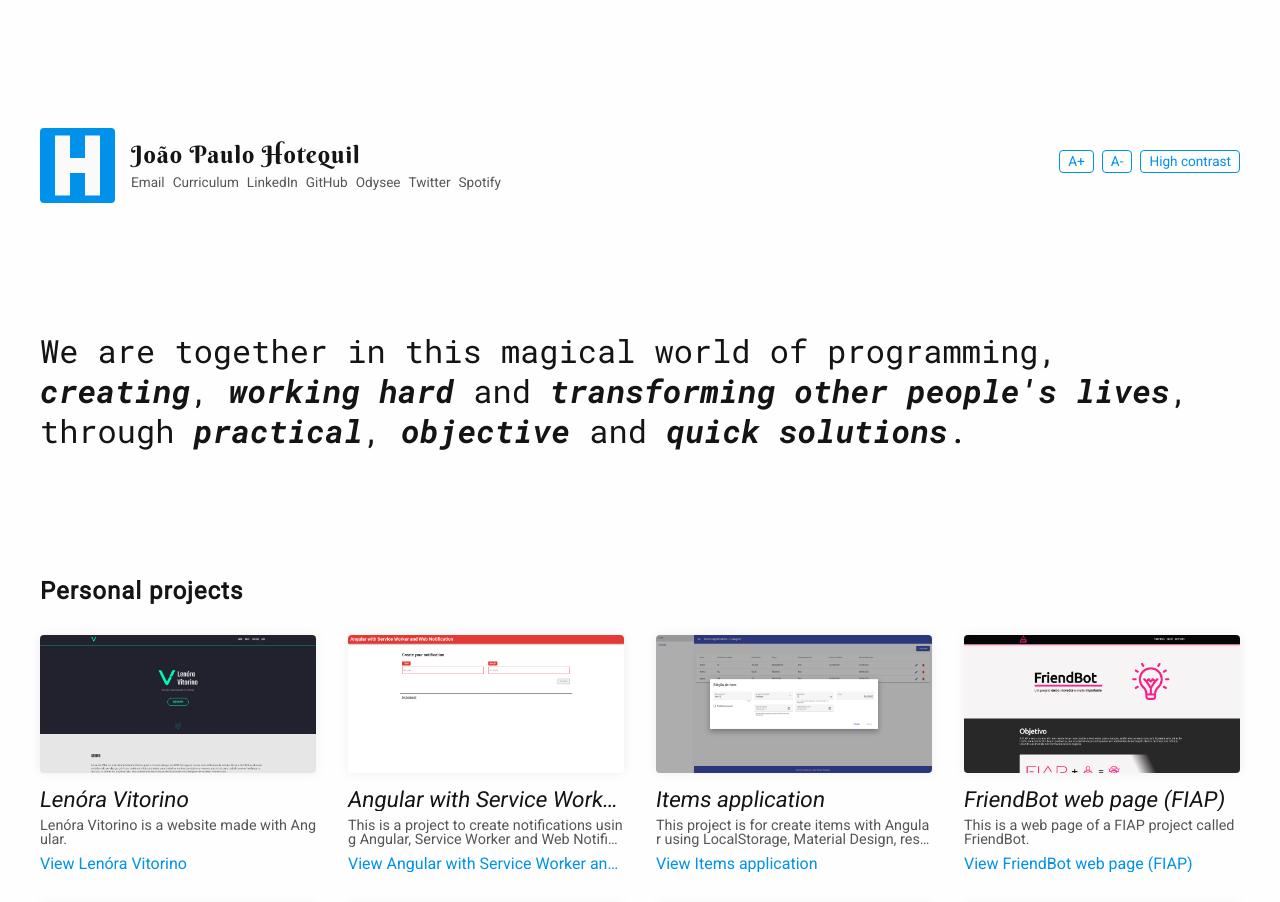
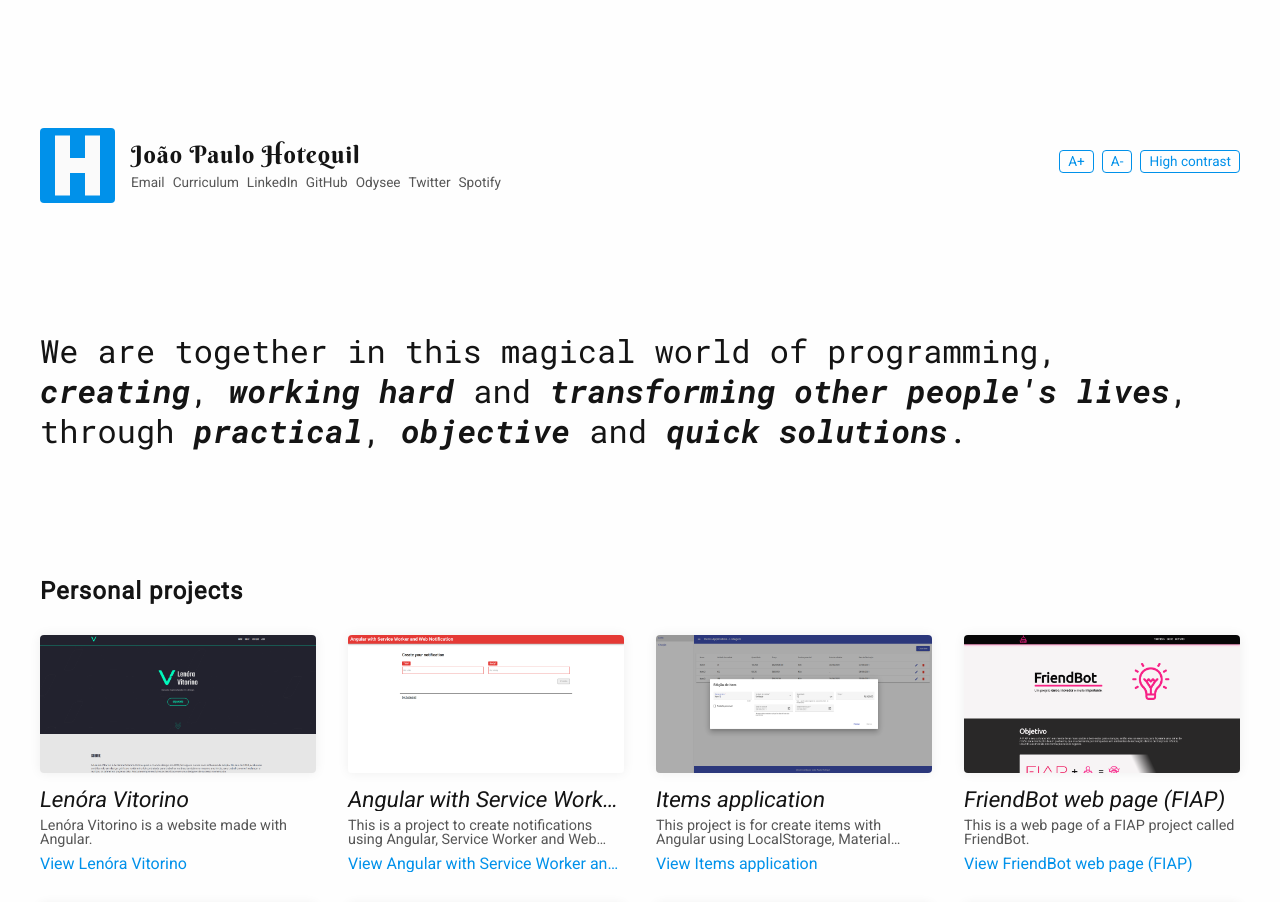
Before and after one commit to hotequil/hotequil-site, an Angular app: page / in a window 1280 px wide. Shown: the top 902 px of the page. Built offline with nearby package versions, Linux system fonts and the light colour scheme.

Commit message:
feat: updated break texts

```diff
--- a/src/app/modules/home/projects/home-projects.component.scss
+++ b/src/app/modules/home/projects/home-projects.component.scss
@@ -85,7 +85,6 @@
                     margin: 0 0 $small-margin 0;
                     font-size: .9rem;
                     flex-grow: 1;
-                    word-break: break-all !important;
 
                     @include ellipsis(2);
                     @extend %line-height-default;
```
